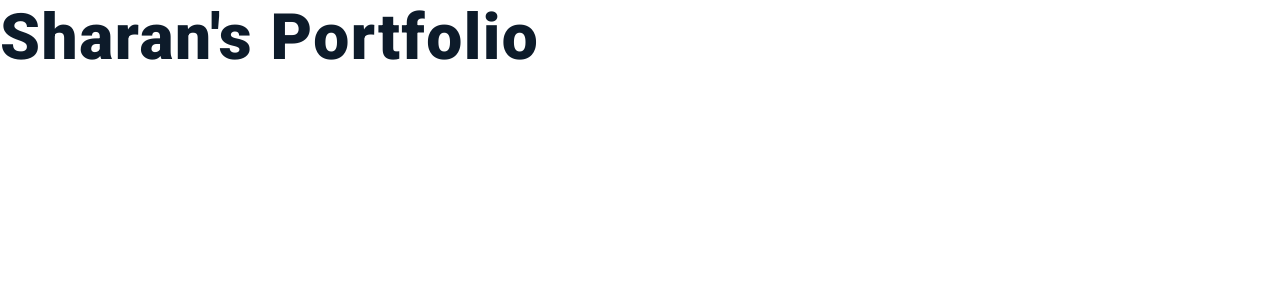
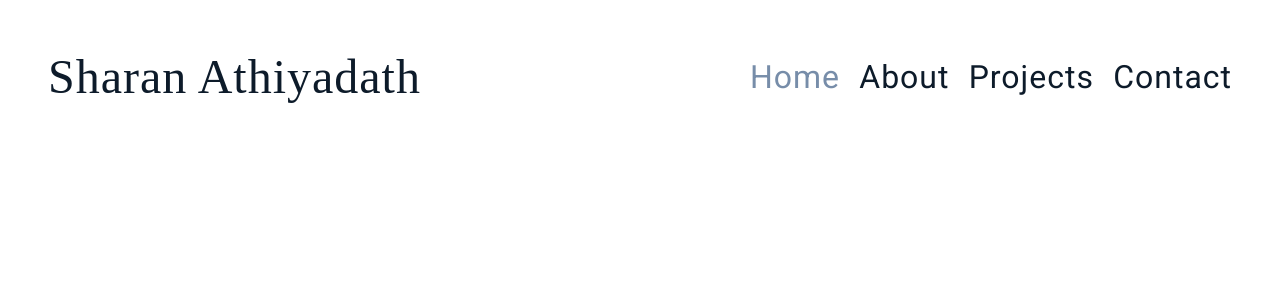
Before and after one commit to Sharanadhi/sharan-portfolio, a React (Vite) app: page / in a window 1280 px wide. Shown: the top 300 px of the page. Built offline with nearby package versions, Linux system fonts and the light colour scheme; a web font is replaced by a local one.

Commit message:
Add navbar

```diff
--- a/index.html
+++ b/index.html
@@ -10,8 +10,10 @@
     <meta name="author" content="Sharan Athiyadath" />
     <link rel="preconnect" href="https://fonts.googleapis.com" />
     <link rel="preconnect" href="https://fonts.gstatic.com" crossorigin />
+    <link rel="preconnect" href="https://fonts.googleapis.com" />
+    <link rel="preconnect" href="https://fonts.gstatic.com" crossorigin />
     <link
-      href="https://fonts.googleapis.com/css2?family=Nunito+Sans:ital,opsz,wght@0,6..12,200..1000;1,6..12,200..1000&family=Open+Sans:ital,wght@0,300..800;1,300..800&family=Roboto:ital,wght@0,100;0,300;0,400;0,500;0,700;0,900;1,100;1,300;1,400;1,500;1,700;1,900&display=swap"
+      href="https://fonts.googleapis.com/css2?family=NTR&family=Nunito+Sans:ital,opsz,wght@0,6..12,200..1000;1,6..12,200..1000&family=Open+Sans:ital,wght@0,300..800;1,300..800&family=Roboto:ital,wght@0,100;0,300;0,400;0,500;0,700;0,900;1,100;1,300;1,400;1,500;1,700;1,900&display=swap"
       rel="stylesheet"
     />
     <title>Sharan Athiyadath | Full Stack Developer</title>
--- a/src/App.jsx
+++ b/src/App.jsx
@@ -1,10 +1,14 @@
+
+import Navbar from './components/Navbar/Navbar';
 import './App.scss'
 
 function App() {
   return (
-      <div>
-        <h1>Sharan&apos;s Portfolio</h1>
-      </div>
+      <>
+        <header>
+          <Navbar/>
+        </header>
+      </>
   )
 }
 
--- a/src/App.scss
+++ b/src/App.scss
@@ -16,7 +16,7 @@ html,
 body {
   background-color: $white;
   color: $black1;
-  font-family: "Roboto Condensed", serif;
+  font-family: "Roboto", serif;
   font-optical-sizing: auto;
   font-weight: 400;
   font-style: normal;
--- /dev/null
+++ b/src/components/Navbar/Navbar.jsx
@@ -0,0 +1,18 @@
+import './Navbar.scss'
+
+function Navbar() {
+  return (
+  <nav className='navbar'>
+    <div className="navbar__logo">
+      <a href="#">Sharan Athiyadath</a>
+    </div>
+    <ul className="navbar__menu">
+      <li><a href="#" className='active'>Home</a></li>
+      <li><a href="#">About</a></li>
+      <li><a href="#">Projects</a></li>
+      <li><a href="#">Contact</a></li>
+    </ul>
+  </nav>);
+}
+
+export default Navbar;
--- /dev/null
+++ b/src/components/Navbar/Navbar.scss
@@ -0,0 +1,42 @@
+@use "../../styles/partials/variables" as *;
+@use "../../styles/partials/mixins" as *;
+@use "../../styles/partials/typography" as *;
+
+.navbar {
+  display: flex;
+  align-items: center;
+  justify-content: space-between;
+  padding: 3rem;
+  &__logo a {
+    color: $black1;
+    text-decoration: none;
+    @include ntr-font(400);
+    font-style: normal;
+    font-size: 3rem;
+  }
+  &__menu {
+    list-style: none;
+    margin: 0;
+    padding: 0;
+    display: flex;
+    gap: 1.2rem;
+    li {
+      margin-left: 20px;
+      @include media-query("tablet") {
+        margin: 0;
+        text-align: center;
+      }
+    }
+    a {
+      color: $black1;
+      text-decoration: none;
+      @include roboto-font(400);
+      font-style: normal;
+      font-size: 2rem;
+    }
+    .active {
+      color: $grey2;
+      text-decoration: none;
+    }
+  }
+}
--- a/src/styles/partials/_mixins.scss
+++ b/src/styles/partials/_mixins.scss
@@ -45,6 +45,11 @@
   font-weight: $weight;
 }
 
+@mixin ntr-font($weight) {
+  font-family: "NTR", serif;
+  font-weight: $weight;
+}
+
 @mixin media-query($breakpoint) {
   @if $breakpoint == "tablet" {
     @media (min-width: 768px) {
```
